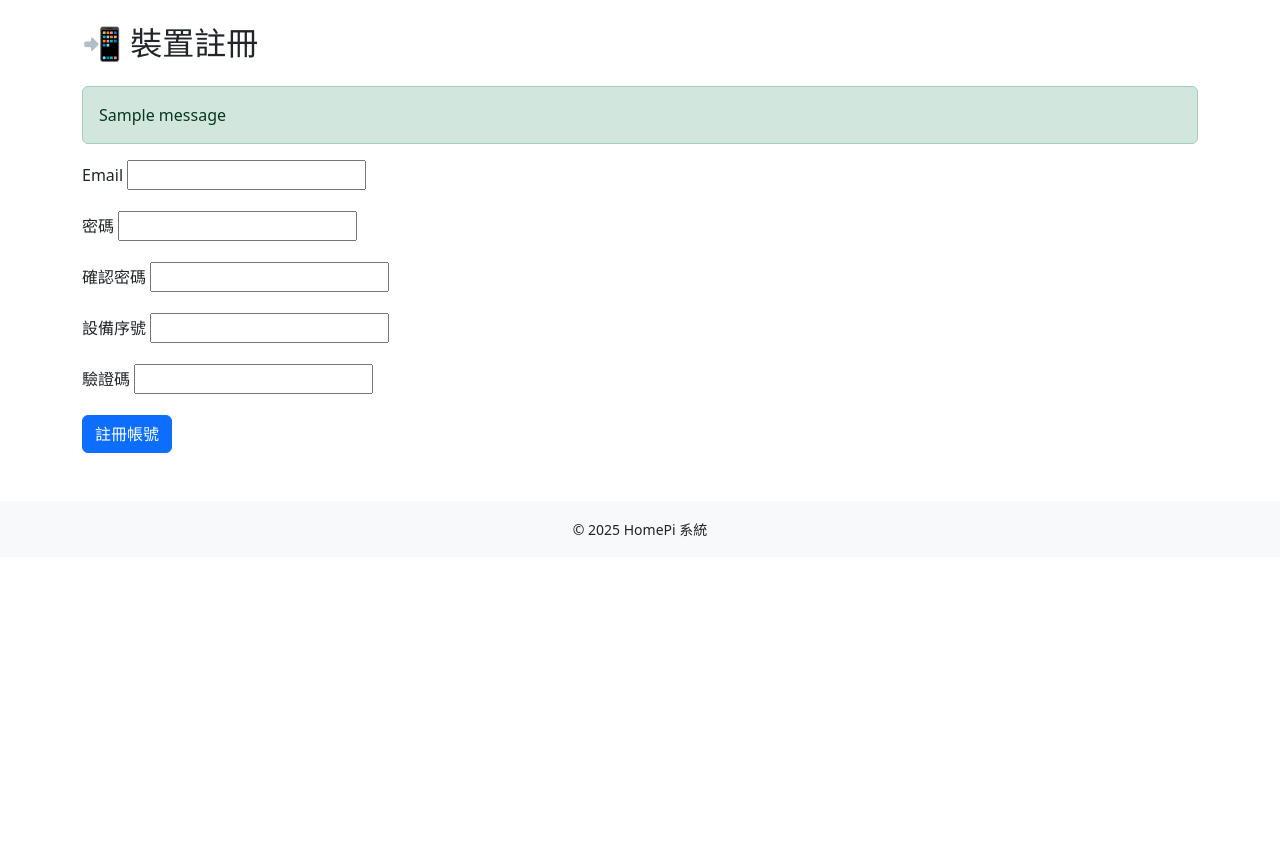
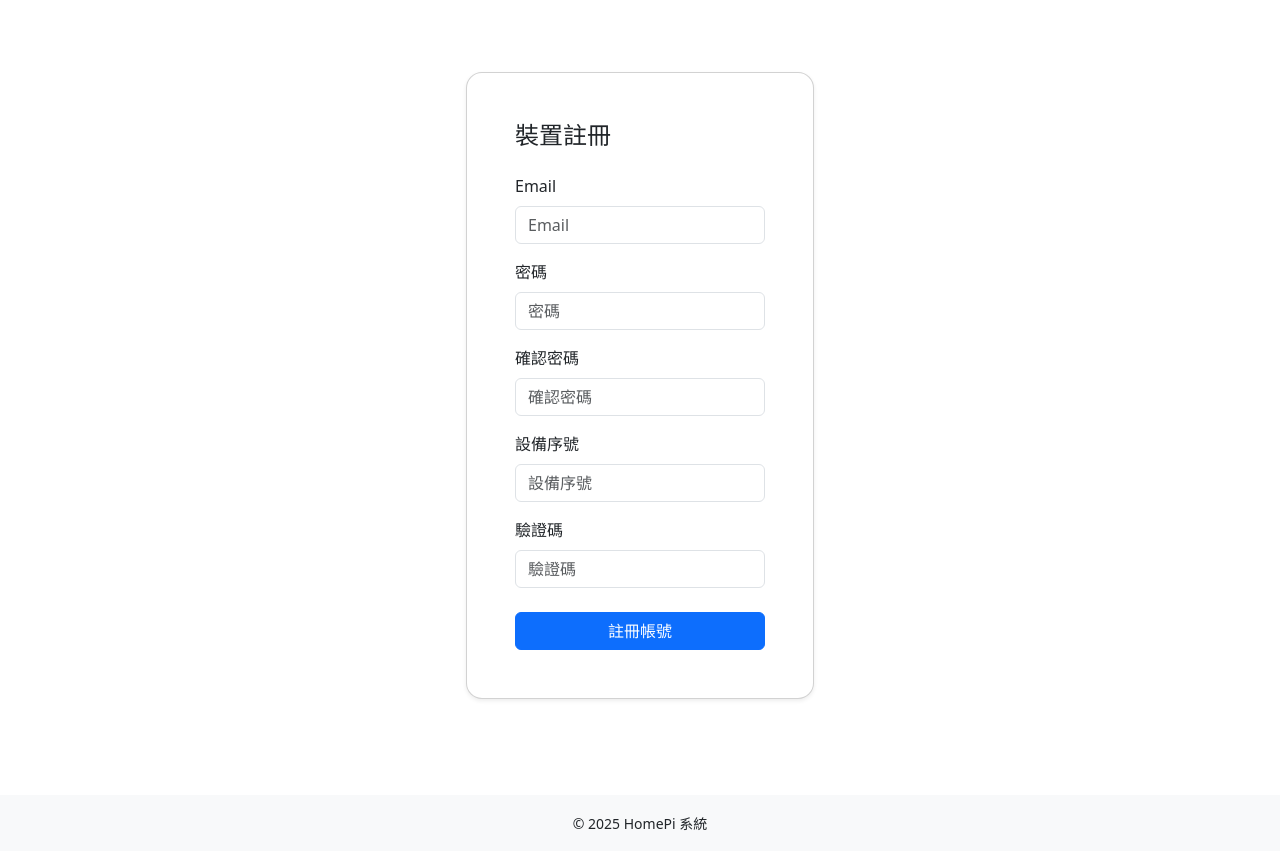
Before and after one commit to qkauia-guy/HomePiWeb, a Django app: template templates/users/register.html in a window 1280 px wide. Shown: the part 56-907 px from the top of the page. Before the commit the page ends 593 px from the top, so only its background shows below. Run offline with Django 5.2, Linux system fonts and the light colour scheme; the template is opened without the code that fills it: values that come from a table or form of the project are taken from there, others are empty; tables that the repository leaves empty hold one stand-in row (values such as "Sample post"); one stand-in notice (Sample message) is shown; some libraries are stand-ins or nearby versions.

Commit message:
feat(users): move register JS to static file & improve form UI

```diff
--- a/pi_devices/utils/qrcode_utils.py
+++ b/pi_devices/utils/qrcode_utils.py
@@ -33,7 +33,8 @@ def generate_device_qrcode(device):
     根據 device 產生 QRCode 圖片，並儲存為 PNG 檔案在 static/qrcodes/ 下。
     圖片檔名為：<serial_number>.png
     """
-    register_url = f"http://192.168.0.100:8800/register/?serial={device.serial_number}&code={device.verification_code}"
+    # register_url = f"http://192.168.0.100:8800/register/?serial={device.serial_number}&code={device.verification_code}" # 宿舍 IP
+    register_url = f"http://192.168.67.42:8800/register/?serial={device.serial_number}&code={device.verification_code}"  # 406 教室 IP
     qr_img = qrcode.make(register_url)
 
     qr_dir = os.path.join(settings.BASE_DIR, "static", "qrcodes")
--- /dev/null
+++ b/static/users/js/register.js
@@ -0,0 +1,36 @@
+(function () {
+  // 1) 自動幫所有欄位套上 Bootstrap 樣式
+  const form = document.getElementById('register-form');
+  if (form) {
+    form.querySelectorAll('input, select, textarea').forEach((el) => {
+      // 跳過 checkbox/radio 的 form-control
+      const type = (el.getAttribute('type') || '').toLowerCase();
+      if (type === 'checkbox' || type === 'radio') return;
+      el.classList.add('form-control');
+      // 補常用屬性與 placeholder（若沒設定）
+      if (!el.getAttribute('placeholder')) {
+        const lbl = form.querySelector('label[for="' + el.id + '"]');
+        if (lbl && lbl.textContent.trim())
+          el.setAttribute('placeholder', lbl.textContent.trim());
+      }
+    });
+  }
+
+  // 2) 送出前驗證 + 防重複提交
+  const btn = document.getElementById('register-btn');
+  if (form && btn) {
+    form.addEventListener('submit', function (e) {
+      if (!form.checkValidity()) {
+        e.preventDefault();
+        Swal.fire({
+          icon: 'warning',
+          title: '欄位未填完整',
+          text: '請檢查必填欄位與格式',
+        });
+        return;
+      }
+      btn.disabled = true;
+      btn.textContent = '註冊中…';
+    });
+  }
+})();
--- a/templates/users/register.html
+++ b/templates/users/register.html
@@ -1,39 +1,53 @@
 {% extends "base.html" %}
-
+{% load static %}
 {% block title %}註冊設備{% endblock %}
 
 {% block content %}
-  <h2 class="mb-4">📲 裝置註冊</h2>
+<div class="container py-4 py-md-5">
+  <div class="row justify-content-center">
+    <div class="col-11 col-sm-10 col-md-7 col-lg-5 col-xl-4">
+      <div class="card shadow-sm rounded-4">
+        <div class="card-body p-4 p-md-5">
+          <h1 class="h4 brand mb-4 text-center text-md-start">裝置註冊</h1>
 
-  {% if messages %}
-    {% for message in messages %}
-      <div class="alert alert-{{ message.tags }}">{{ message }}</div>
-    {% endfor %}
+          <form method="post" id="register-form" novalidate>
+            {% csrf_token %}
+
+            {% if form.non_field_errors %}
+              <div class="alert alert-danger small">{{ form.non_field_errors }}</div>
             {% endif %}
 
-  <form method="POST" novalidate>
-    {% csrf_token %}
             {% for field in form %}
               <div class="mb-3">
                 <label class="form-label" for="{{ field.id_for_label }}">{{ field.label }}</label>
                 {{ field }}
+                {% if field.help_text %}
+                  <div class="form-text">{{ field.help_text }}</div>
+                {% endif %}
                 {% if field.errors %}
-          <div class="text-danger small">
-            {{ field.errors.as_text }}
+                  <div class="text-danger small mt-1">
+                    {{ field.errors|join:", " }}
                   </div>
                 {% endif %}
               </div>
             {% endfor %}
-    <button type="submit" class="btn btn-primary">註冊帳號</button>
 
-    {% if form.non_field_errors %}
-      <div class="alert alert-danger">
-        <ul class="mb-0">
-          {% for error in form.non_field_errors %}
-            <li>{{ error }}</li>
-          {% endfor %}
-        </ul>
+            <div class="mt-4">
+              <div>
+                <button type="submit" class="btn btn-primary w-100 w-sm-auto" id="register-btn">
+                  註冊帳號
+                </button>
               </div>
-    {% endif %}
+            </div>
           </form>
+
+        </div>
+      </div>
+    </div>
+  </div>
+</div>
 {% endblock %}
+
+{% block extra_js %}
+  <script defer src="{% static 'users/js/register.js' %}"></script>
+{% endblock %}
--- a/users/urls.py
+++ b/users/urls.py
@@ -1,4 +1,3 @@
-# /Users/qkauia/Desktop/HomePiWeb/users/urls.py
 from django.urls import path
 from .views import register_view, login_view, logout_view, home_view
 from .views_password_reset import (
--- a/users/views.py
+++ b/users/views.py
@@ -56,7 +56,7 @@ def login_view(request):
             user = form.get_user()
             login(request, user)
 
-            # ✅ 組 HTML 訊息
+            # HTML 訊息
             role_msg = ""
             if user.is_superadmin:
                 role_msg = '<div style="color:green;">您是 SuperAdmin，可以管理所有設備與使用者。</div>'
```
Lines whose indentation alone changed are shown as unchanged.
